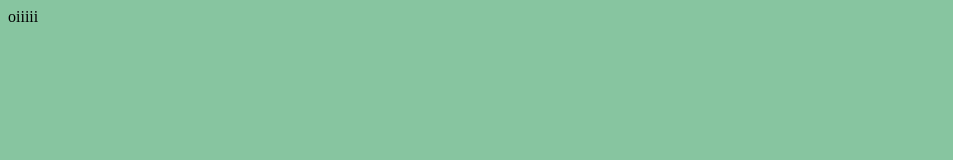
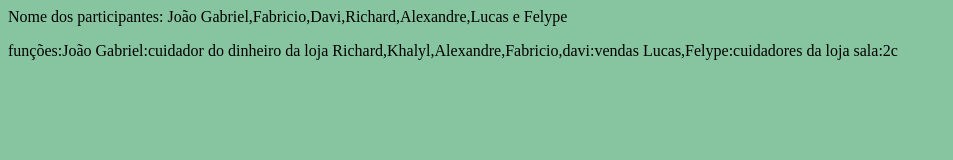
Before and after one commit to FafaNeTT/FafaNeTT.github.io, a plain HTML site: page richalyson.html in a window 1280 px wide. Shown: the whole page, without its empty margins (0-953 px from the left). Drawn offline with Linux system fonts and the light colour scheme.

Commit message:
Update richalyson.html

```diff
--- a/richalyson.html
+++ b/richalyson.html
@@ -11,7 +11,12 @@
 </style>
 
 <body bgcolor="#87C5A0">
-<P>oiiiii</P>
+<p>Nome dos participantes:
+João Gabriel,Fabricio,Davi,Richard,Alexandre,Lucas e Felype </p>
+<P>funções:João Gabriel:cuidador do dinheiro da loja
+Richard,Khalyl,Alexandre,Fabricio,davi:vendas
+Lucas,Felype:cuidadores da loja
+	sala:2c </P>
 <body>
 
 
```
